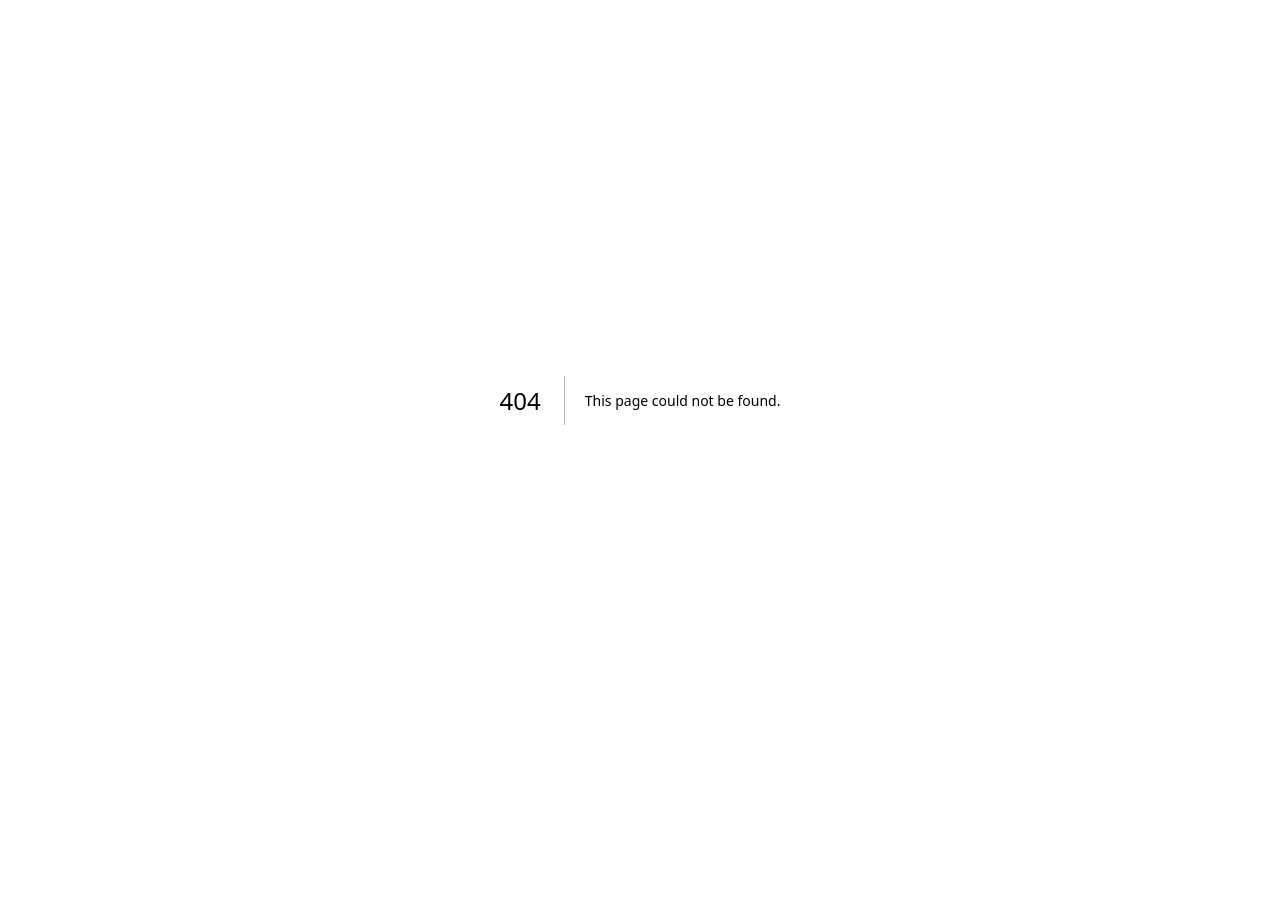
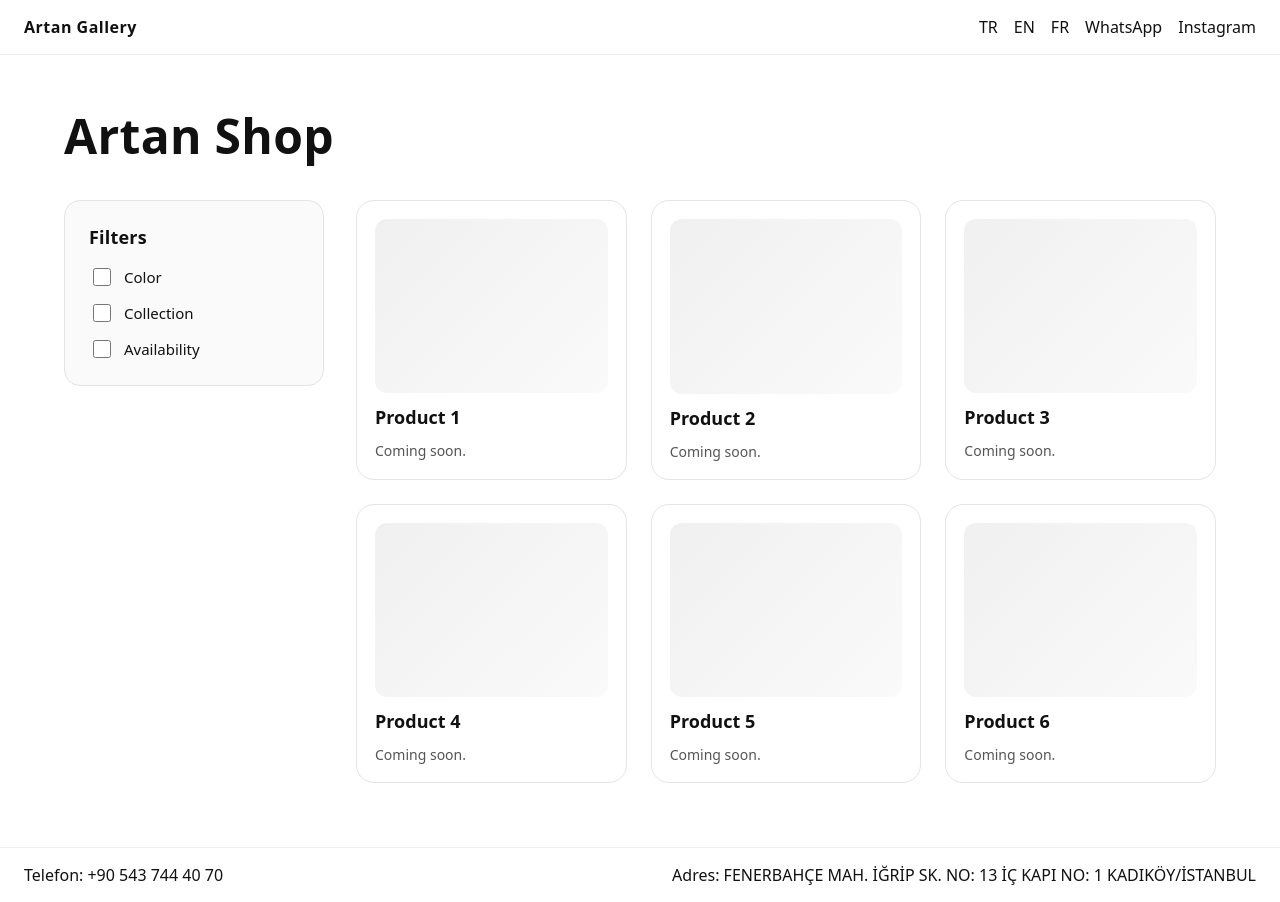
Before and after one commit to Hamed-shareghzadeh/artan-gallery, a Next.js app: page /en/shop in a window 1280 px wide. Before the commit this address had no page. Before the commit the page ends 800 px from the top, so only its background shows below. Built offline with nearby package versions, Linux system fonts and the light colour scheme.

Commit message:
Add shared shop shell and localized shop pages

```diff
--- /dev/null
+++ b/app/en/shop/page.js
@@ -0,0 +1,15 @@
+import ShopShell from '../../../components/ShopShell';
+
+const FILTER_OPTIONS = ['Color', 'Collection', 'Availability'];
+
+export default function ShopENPage() {
+  return (
+    <ShopShell
+      title="Artan Shop"
+      filterHeading="Filters"
+      filterOptions={FILTER_OPTIONS}
+      productLabel="Product"
+      comingSoonLabel="Coming soon."
+    />
+  );
+}
--- a/app/globals.css
+++ b/app/globals.css
@@ -72,3 +72,97 @@ html, body { margin: 0; padding: 0; font-family: system-ui, -apple-system, Segoe
   0%,100% { opacity: .25; transform: translateX(-50%) translateY(0); }
   50%     { opacity: .7;  transform: translateX(-50%) translateY(5px); }
 }
+
+.shop-shell {
+  padding: 48px 24px 64px;
+  max-width: 1200px;
+  margin: 0 auto;
+  color: #111;
+}
+
+.shop-shell__header h1 {
+  font-size: clamp(28px, 4vw, 48px);
+  margin: 0 0 32px;
+  letter-spacing: 0.3px;
+}
+
+.shop-shell__content {
+  display: grid;
+  gap: 32px;
+}
+
+.shop-shell__filters {
+  padding: 24px;
+  border: 1px solid #e4e4e4;
+  border-radius: 16px;
+  background: #fafafa;
+}
+
+.shop-shell__filters h2 {
+  margin: 0 0 16px;
+  font-size: 18px;
+  letter-spacing: 0.2px;
+}
+
+.shop-shell__filter-group {
+  display: grid;
+  gap: 12px;
+}
+
+.shop-shell__filter-option {
+  display: flex;
+  align-items: center;
+  gap: 10px;
+  font-size: 15px;
+  cursor: pointer;
+}
+
+.shop-shell__filter-option input {
+  width: 18px;
+  height: 18px;
+}
+
+.shop-shell__grid {
+  display: grid;
+  gap: 24px;
+  grid-template-columns: repeat(auto-fit, minmax(200px, 1fr));
+}
+
+.shop-shell__card {
+  border: 1px solid #e4e4e4;
+  border-radius: 18px;
+  padding: 18px;
+  background: #fff;
+  display: grid;
+  gap: 12px;
+  transition: transform 0.2s ease, box-shadow 0.2s ease;
+}
+
+.shop-shell__card:hover {
+  transform: translateY(-4px);
+  box-shadow: 0 12px 24px rgba(0, 0, 0, 0.08);
+}
+
+.shop-shell__card-image {
+  aspect-ratio: 4 / 3;
+  border-radius: 12px;
+  background: linear-gradient(135deg, #f0f0f0, #fafafa);
+}
+
+.shop-shell__card h3 {
+  margin: 0;
+  font-size: 18px;
+}
+
+.shop-shell__card p {
+  margin: 0;
+  font-size: 14px;
+  color: #555;
+}
+
+@media (min-width: 960px) {
+  .shop-shell__content {
+    grid-template-columns: 260px 1fr;
+    align-items: start;
+  }
+}
--- /dev/null
+++ b/components/ShopShell.jsx
@@ -0,0 +1,43 @@
+const DEFAULT_FILTERS = Object.freeze([]);
+
+export default function ShopShell({
+  title,
+  filterHeading,
+  filterOptions = DEFAULT_FILTERS,
+  productLabel,
+  comingSoonLabel
+}) {
+  const products = Array.from({ length: 6 }, (_, index) => `${productLabel} ${index + 1}`);
+
+  return (
+    <main className="shop-shell">
+      <header className="shop-shell__header">
+        <h1>{title}</h1>
+      </header>
+
+      <div className="shop-shell__content">
+        <aside className="shop-shell__filters">
+          <h2>{filterHeading}</h2>
+          <form className="shop-shell__filter-group">
+            {filterOptions.map((option) => (
+              <label key={option} className="shop-shell__filter-option">
+                <input type="checkbox" />
+                <span>{option}</span>
+              </label>
+            ))}
+          </form>
+        </aside>
+
+        <section className="shop-shell__grid" aria-label={title}>
+          {products.map((product) => (
+            <article key={product} className="shop-shell__card">
+              <div className="shop-shell__card-image" aria-hidden="true" />
+              <h3>{product}</h3>
+              <p>{comingSoonLabel}</p>
+            </article>
+          ))}
+        </section>
+      </div>
+    </main>
+  );
+}
```
Also changed, not shown: app/fr/boutique/page.js (added, +15 -0 lines), app/tr/shop/page.js (added, +15 -0 lines).
